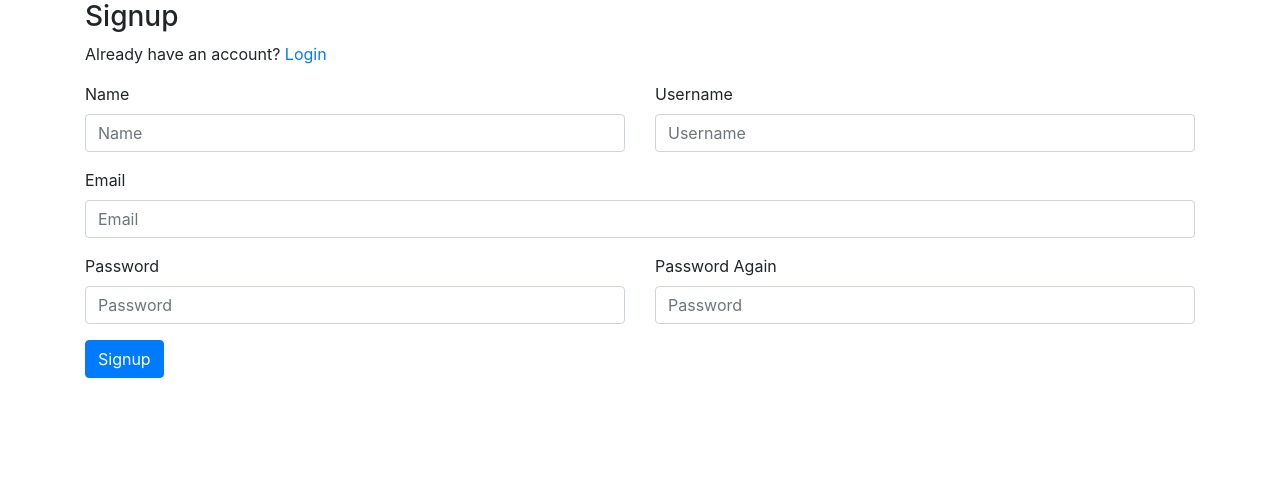
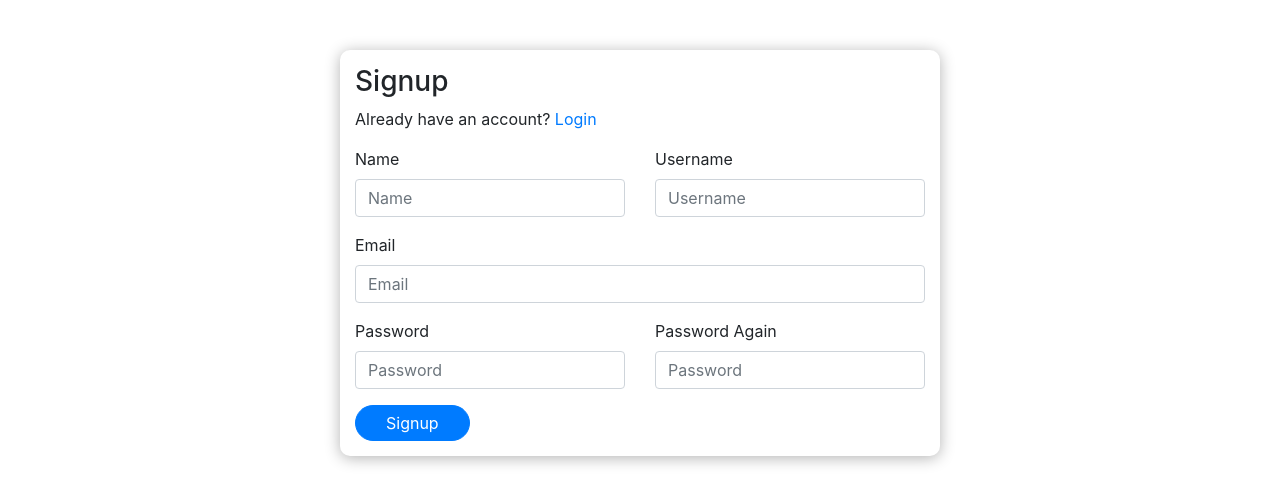
Before and after one commit to ryanxmccarthy/react-chat-app, a React (Create React App) app: page /signup in a window 1280 px wide. Shown: the top 504 px of the page. Built offline with nearby package versions, Linux system fonts and the light colour scheme; no server answers.

Commit message:
adding error messages for signup form

```diff
--- a/src/App.js
+++ b/src/App.js
@@ -4,6 +4,7 @@ import { connect } from "react-redux";
 import * as ChatActions from "./store/actions/chatActions";
 import Auth from "./components/pages/Auth";
 import "bootstrap/dist/css/bootstrap.min.css";
+import "./assets/css/swag.css";
 
 class App extends React.Component {
   componentDidMount() {
--- /dev/null
+++ b/src/assets/css/swag.css
@@ -0,0 +1,18 @@
+/* .App {
+  background: #eee;
+} */
+
+.btn {
+  padding: 5px 30px !important;
+  border-radius: 50px !important;
+}
+
+.form-wrapper {
+  max-width: 600px;
+  margin: auto;
+  box-shadow: 0px 2px 15px rgba(0, 0, 0, 0.3);
+  padding: 15px;
+  margin-top: 50px;
+  border-radius: 10px;
+  background: #fff;
+}
--- a/src/components/partials/Signup.js
+++ b/src/components/partials/Signup.js
@@ -26,6 +26,20 @@ class Signup extends Component {
                 onSubmit={(e) => {
                   e.preventDefault();
                   if (this.props.socket) {
+                    let empty = 0;
+                    Object.keys(this.state).map((key) => {
+                      if (this.state[key] === "") {
+                        empty += 1;
+                      }
+                    });
+
+                    if (empty > 0) {
+                      return this.setState({ error: "All Fields Required" });
+                    } else {
+                      if (this.state.password !== this.state.passwordAgain) {
+                        return this.setState({ error: "Passwords Must Match" });
+                      }
+                    }
                     this.props.socket.send(
                       JSON.stringify({
                         type: "SIGNUP",
@@ -41,6 +55,9 @@ class Signup extends Component {
                 <p>
                   Already have an account? <Link to="/singup">Login</Link>
                 </p>
+                {this.state.error ? (
+                  <p className="text-danger">{this.state.error}</p>
+                ) : null}
                 <div className="row">
                   <div className="col-md-6">
                     <div className="form-group">
@@ -92,7 +109,7 @@ class Signup extends Component {
                     <div className="form-group">
                       <label>Password</label>
                       <input
-                        type="text"
+                        type="password"
                         className="form-control"
                         placeholder="Password"
                         value={this.state.password}
@@ -106,10 +123,10 @@ class Signup extends Component {
                     <div className="form-group">
                       <label>Password Again</label>
                       <input
-                        type="text"
+                        type="password"
                         className="form-control"
                         placeholder="Password"
-                        value={this.state.password}
+                        value={this.state.passwordAgain}
                         onChange={(e) =>
                           this.setState({ passwordAgain: e.target.value })
                         }
```
